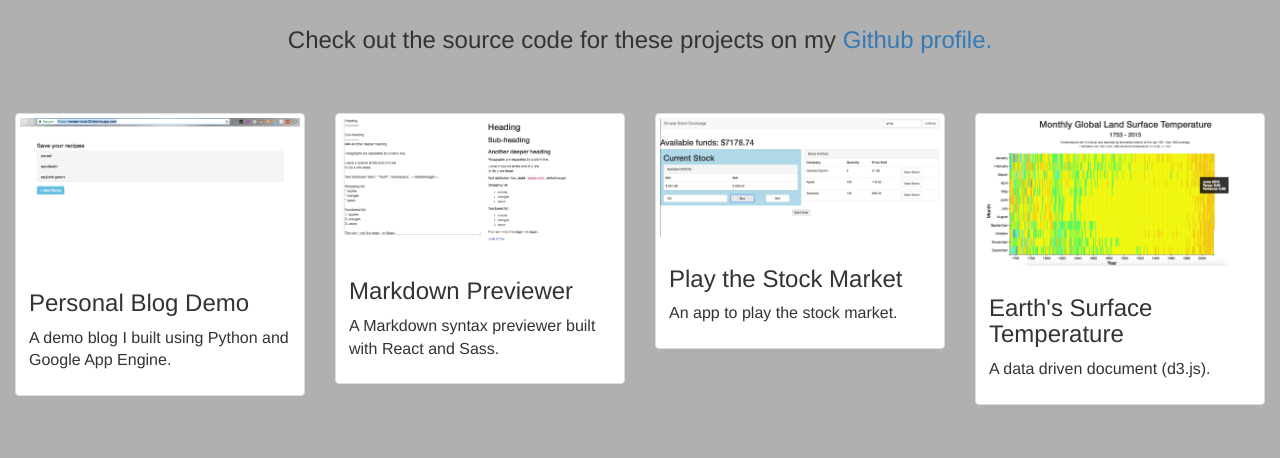
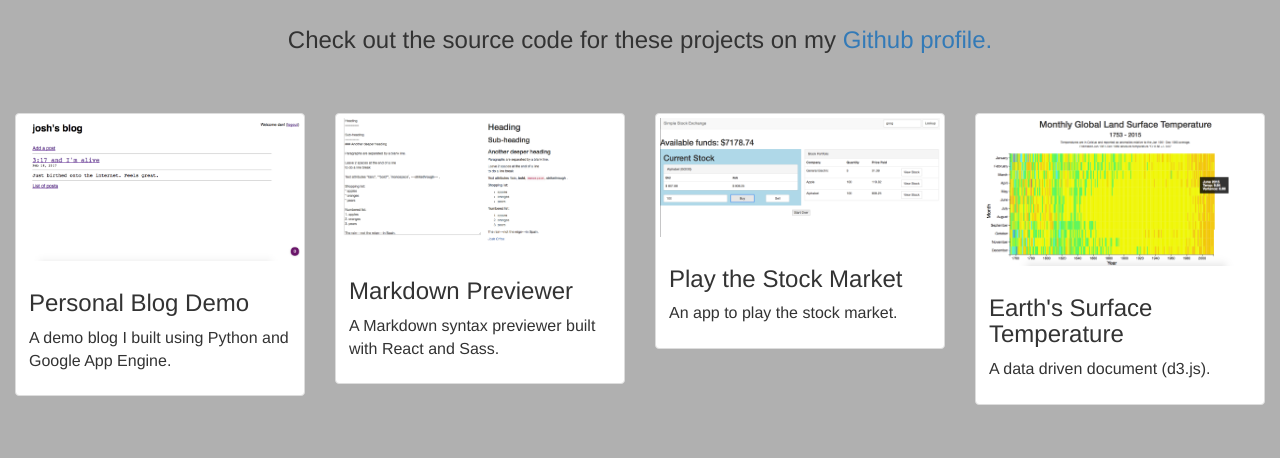
Before and after one commit to critesjosh/villageBagel2019, a plain HTML site: page index.html in a window 1280 px wide. Shown: the part 931-1389 px from the top of the page. Drawn offline with nearby package versions, Linux system fonts and the light colour scheme.

Commit message:
update blog image

```diff
--- a/index.html
+++ b/index.html
@@ -66,7 +66,7 @@
           <div class="col-md-3">
             <div class="thumbnail">
               <a href="https://python-hello-world-158703.appspot.com/">
-                <img src="images/recipebook.png" alt="recipe book screenshot">
+                <img src="images/blog_shot.png" alt="blog screenshot">
               </a>
               <div class="caption">
                 <h3>Personal Blog Demo</h3>
```
Also changed, not shown: images/blog_shot.png (added).
